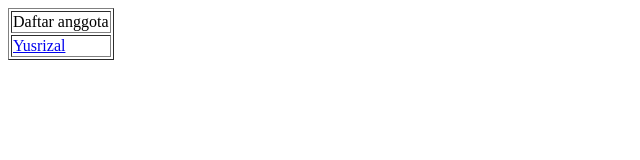
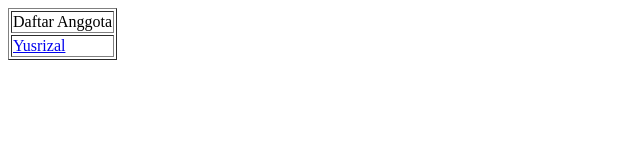
Before and after one commit to yusrizal/RPL_JTEK_2017_00, a plain HTML site: page index.html in a window 1280 px wide. Shown: the full height of the page, 0-640 px from the left. Drawn offline with Linux system fonts and the light colour scheme.

Commit message:
perbaiki judul tabel

```diff
--- a/index.html
+++ b/index.html
@@ -1,13 +1,13 @@
 <!DOCTYPE html>
 <html>
   <head>
-    <title>Utama – Admin</title>
+    <title>Daftar Anggota</title>
   </head>
   <body>
     <table border=”0”>
       <tr>
-      	<td>Daftar anggota</td>
-      	</tr>
+      	<td>Daftar Anggota</td>
+      </tr>
       <tr>
       	<td>
       		<a href="./1100.html">Yusrizal</a>
```
